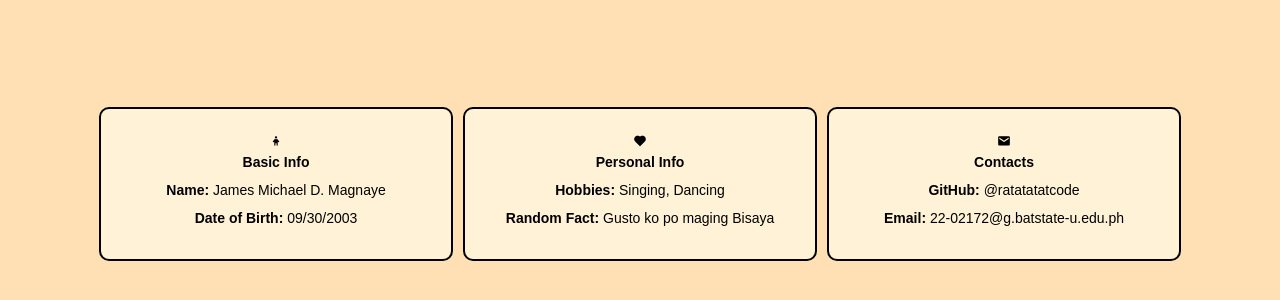
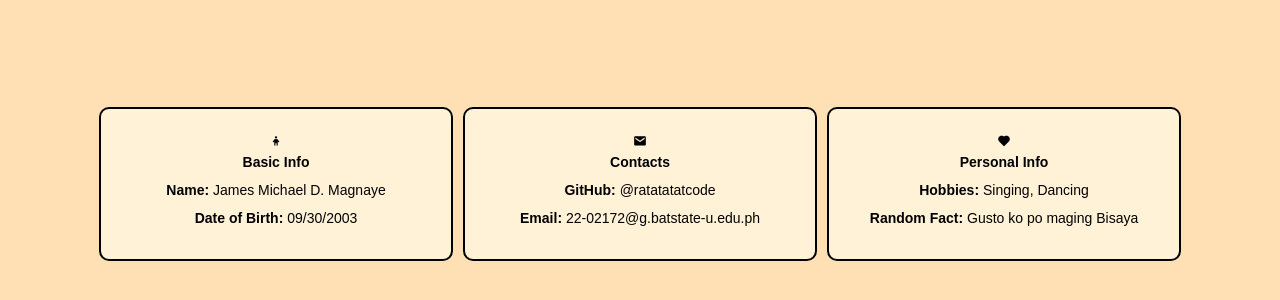
Before and after one commit to ratatatatcode/MagnayeJamesMichaelDCS3102_WSTactivities, a plain HTML site: page Exercise Sets/Exercise Set 2/about.html in a window 1280 px wide. Shown: the part 216-516 px from the top of the page. Drawn offline with nearby package versions, Linux system fonts and the light colour scheme.

Commit message:
Add some changes on exercise set 2

```diff
--- a/Exercise Sets/Exercise Set 2/about.html
+++ b/Exercise Sets/Exercise Set 2/about.html
@@ -4,7 +4,7 @@
 <head>
     <meta charset="UTF-8">
     <meta name="viewport" content="width=device-width, initial-scale=1.0">
-    <title>Flex</title>
+    <title>About Me</title>
     <link rel="stylesheet" href="styles.css">
     <link href='https://unpkg.com/boxicons@2.1.4/css/boxicons.min.css' rel='stylesheet'>
 </head>
@@ -12,23 +12,23 @@
 <body>
     <div class="container">
         <div id="flex-container" class="flex-container">
-            <div class="item item-1">
+            <div class="item">
                 <i class='bx bx-child'></i>
                 <p><b>Basic Info</b></p>
                 <p><b>Name: </b>James Michael D. Magnaye</p>
                 <p><b>Date of Birth: </b>09/30/2003</p>
             </div>
-            <div class="item item-2">
+            <div class="item">
+                <i class='bx bxs-envelope'></i>
+                <p><b>Contacts</b></p>
+                <p><b>GitHub: </b>@ratatatatcode</p>
+                <p><b>Email: </b>22-02172@g.batstate-u.edu.ph</p>
+            </div>
+            <div class="item">
                 <i class='bx bxs-heart'></i>
                 <p><b>Personal Info</b></p>
                 <p><b>Hobbies: </b>Singing, Dancing</p>
                 <p><b>Random Fact: </b>Gusto ko po maging Bisaya</p>
-            </div>
-            <div class="item item-3">
-                <i class='bx bxs-envelope'></i>
-                <p><b>Contacts</b></p>
-                <p><b>GitHub: </b>@ratatatatcode</p>
-                <p><b>Email: </b>22-02172@g.batstate-u.edu.ph</p>
             </div>
         </div>
     </div>
--- a/Exercise Sets/Exercise Set 2/styles.css
+++ b/Exercise Sets/Exercise Set 2/styles.css
@@ -40,6 +40,8 @@ body {
     width: 300px;
     border: 2px solid black;
     border-radius: 10px;
+    padding: 25px;
+    background-color: #FFF2D7;
 
     /* Flex */
     display: flex;
@@ -47,10 +49,3 @@ body {
     align-items: center;
     flex-direction: column;
 }
-
-.item-1,
-.item-2,
-.item-3 {
-    padding: 25px;
-    background-color: #FFF2D7;
-}
```
Also changed, not shown: Exercise Sets/Exercise Set 2/output.PNG.
